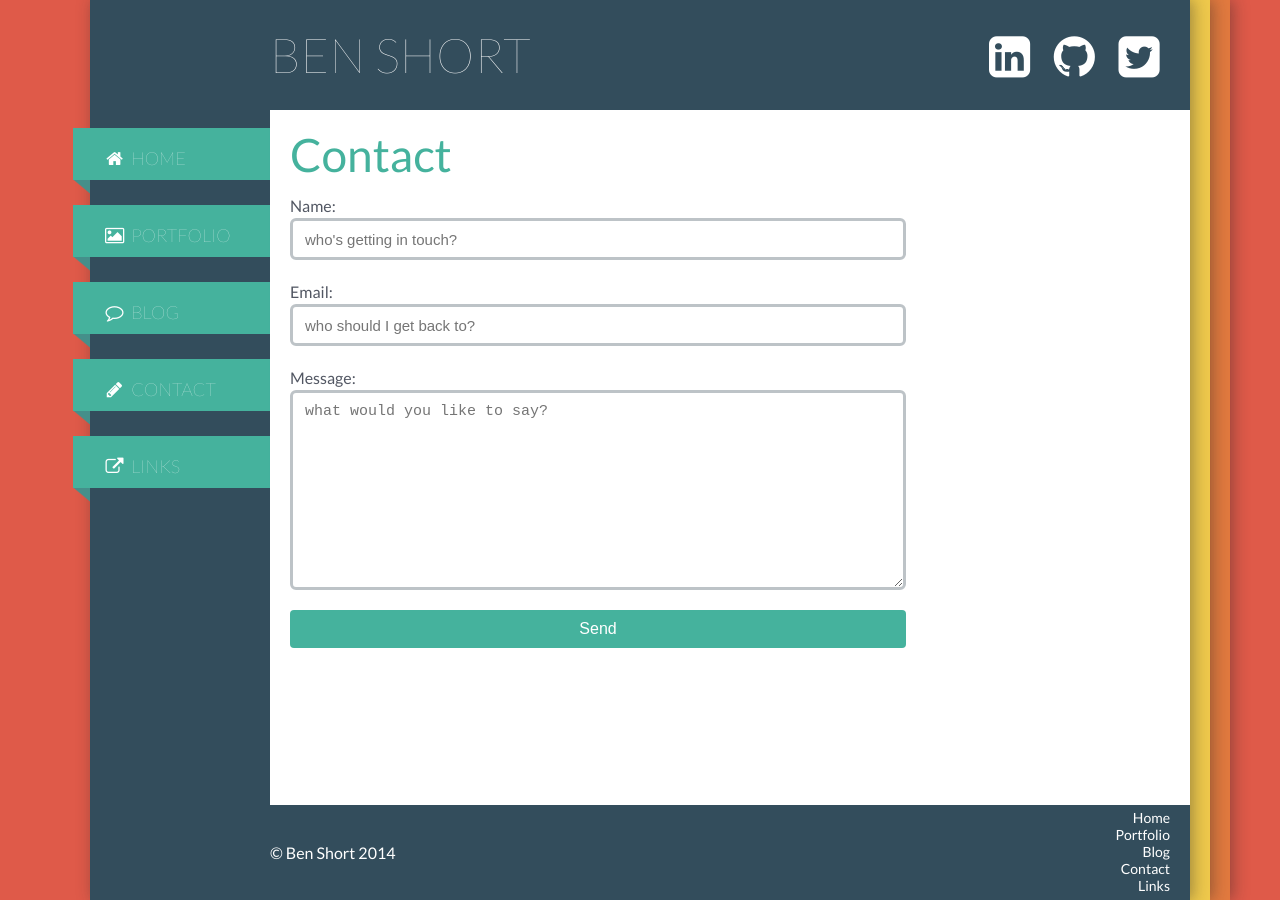
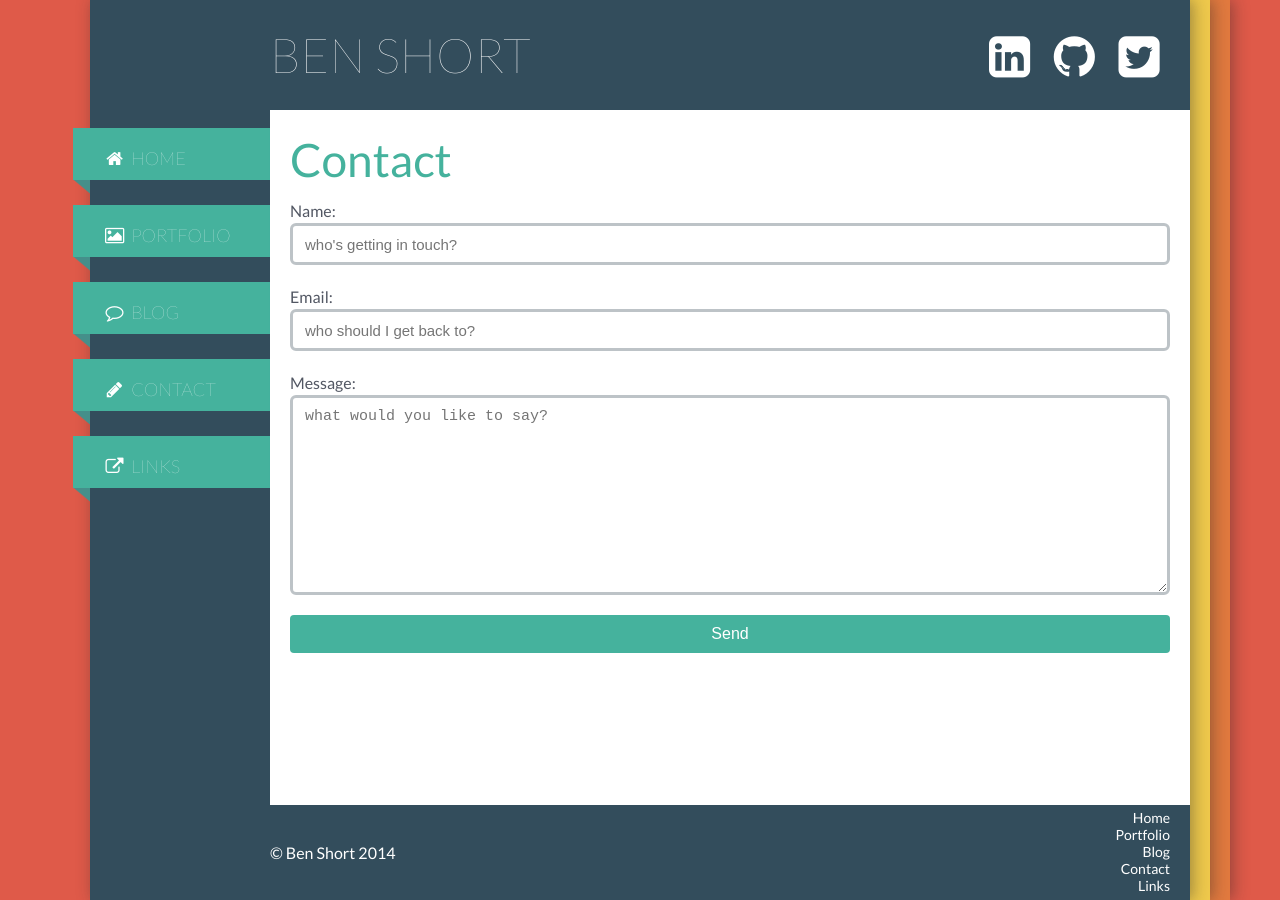
Before and after one commit to kensington133/kensington133.github.io, a Jekyll site: the page built from contact/index.html, in a window 1280 px wide. Built offline with Jekyll 4.4.1, drawn with Linux system fonts in a browser that asks for light colours; nearby versions of some CDN libraries.

Commit message:
minor style changes and bug squashing

```diff
--- a/_includes/header.html
+++ b/_includes/header.html
@@ -12,10 +12,10 @@
 	<body>
 	<div class="gallery_overlay">
 		<div class="close right">X</div>
-		<div class="prev_nav">&laqou;</div>
+		<div class="prev_nav">&laquo;</div>
 		<img class='full_image' />
 		<p class='image_caption'></p>
-		<div class="next_nav">&raqou;</div>
+		<div class="next_nav">&raquo;</div>
 
 	</div>
 		<div class="wrapper">
--- /dev/null
+++ b/_includes/search.html
@@ -0,0 +1,4 @@
+<div class="post_search">
+	<input type="text" id='search' placeholder='search posts' />
+</div>
+<div class="clear"></div>
--- a/_includes/sidebar.html
+++ b/_includes/sidebar.html
@@ -1,10 +1,7 @@
 
 <h3>Recent Posts</h3>
 
-<div class="post_search">
-	<input type="text" id='search' placeholder='search posts' />
-</div>
-<div class="clear"></div>
+{% include search.html %}
 <ul class='list no_bullets'>
 	{% for post in site.posts limit:6 %}
 		<a class='sidebar_link' href="{{ post.url }}">
--- a/contact/index.html
+++ b/contact/index.html
@@ -2,7 +2,7 @@
 layout: default
 ---
 
-<div class="wide column">
+<div class="full column">
 	<h1>Contact</h1>
 
 	<form id='contact_form' action='http://php.heybenshort.co.uk/send.php' method='POST'>
@@ -34,11 +34,9 @@ layout: default
 		<i class="fa fa-check fa-5x"></i>
 	</div>
 	<div class="fail hide form_control">
-		<p class='errMsg'>Something went wrong, please try again.</p>
+		<p>Something went wrong, please try again.</p>
 		<i class="fa fa-meh-o fa-5x"></i>
+		<p><a class='button' href="/contact/">&laquo; back</a></p>
 	</div>
 
 </div>
-<div class="narrow column">
-
-</div>
--- a/css/main.css
+++ b/css/main.css
@@ -546,25 +546,13 @@ ul.list.no_bullets
 {
 	margin-bottom: 15px;
 }
-.post_item
+/*.post_item
 {
 	border-bottom: 3px solid #45b29d;
-	-webkit-border-radius: 4px;
-	-moz-border-radius:    4px;
-	border-radius:         4px;
 	margin-bottom: 20px;
 	padding: 5px;
-}
+}*/
 
-.tag_item
-{
-	border: 3px solid #334d5c;
-	-webkit-border-radius: 4px;
-	-moz-border-radius:    4px;
-	border-radius:         4px;
-	padding: 5px 10px;
-
-}
 .text_input
 {
 	display: block;
@@ -592,7 +580,6 @@ ul.list.no_bullets
 .text_input.long
 {
 	height: 200px;
-	max-width: 616px;
 	width: 100%;
 }
 .submit
--- a/js/main.js
+++ b/js/main.js
@@ -119,40 +119,19 @@ function sendEmail()
 				data: $(form).serialize(),
 				success: function(data)
 				{
-
-					console.log(data);
+					//something went wrong sending the email
 					if(data == 'error')
 					{
-						$('.loading').fadeOut( function(){
+						$('.loading').fadeOut( function() {
 							$('.fail').fadeIn();
 						});
 					}
 					else
 					{
-
+						$('.loading').fadeOut( function() {
+							$('.success').fadeIn();
+						});
 					}
-					var error = data.split(':');
-					//in progresss
-					/*console.log(error);
-					errStr = "Unfortunately there was an error \n";
-					switch(error)
-					{
-						case 'name':
-							errStr += ''
-						break;
-						case 'message':
-
-						break
-						case 'email':
-
-						break
-						case 'spamorempty':
-
-						break
-						case 'nopost':
-
-						break
-					}*/
 				},
 				fail: function()
 				{
@@ -178,7 +157,6 @@ function handleActive()
 			$(this).addClass('selected');
 		}
 	});
-
 }
 
 function handleGalleryLoading()
--- a/posts/index.html
+++ b/posts/index.html
@@ -3,6 +3,7 @@ layout: default
 ---
 <div class="full column">
 	<h1>My Posts</h1>
+	{% include search.html %}
 	{% for post in site.posts %}
 		<div class="post_item">
 			<div class="super_wide column">
@@ -22,6 +23,7 @@ layout: default
 			</div>
 			<div class="clear"></div>
 		</div>
+		<hr>
 	{% endfor %}
 	</ul>
 </div>
```
